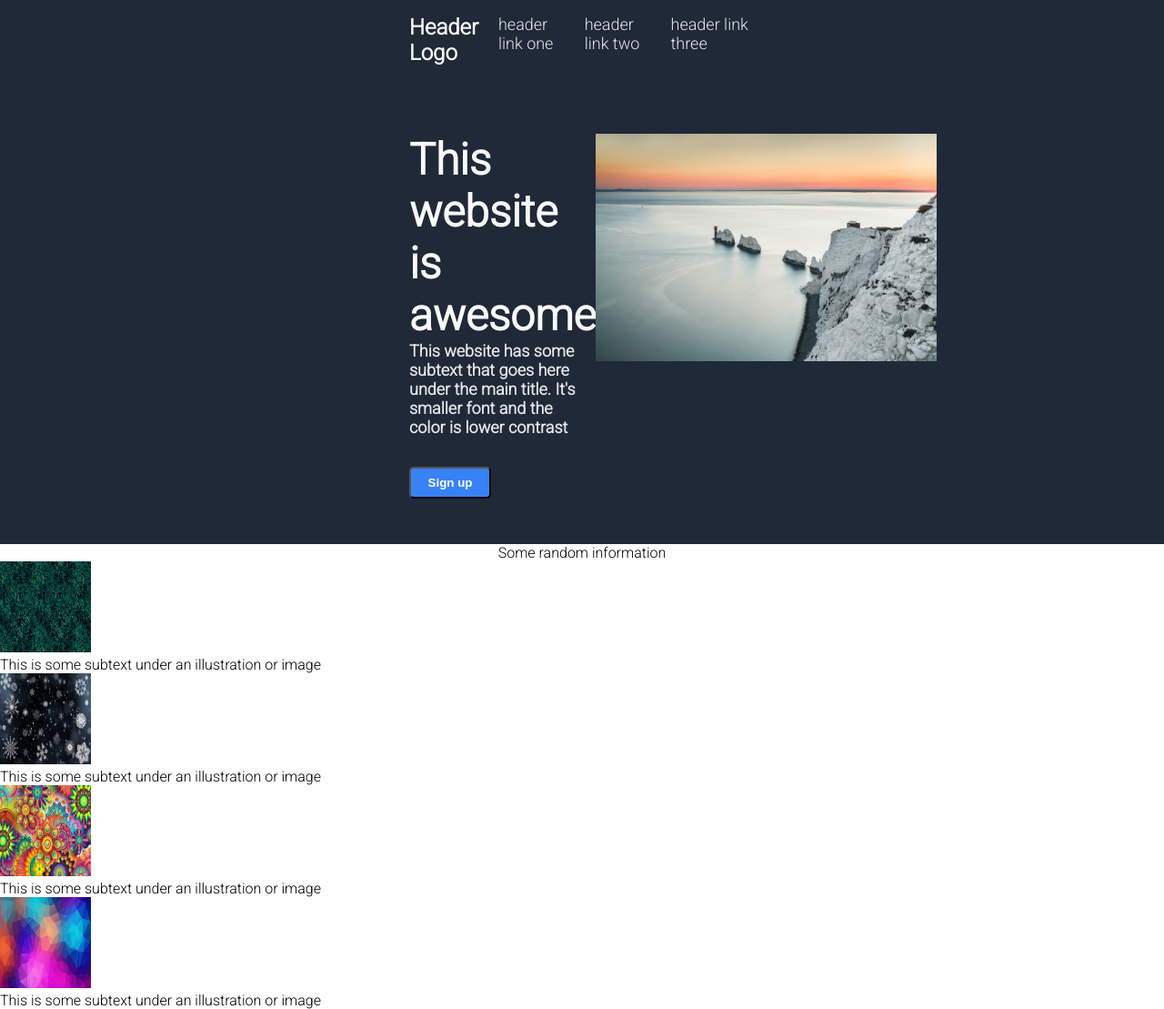
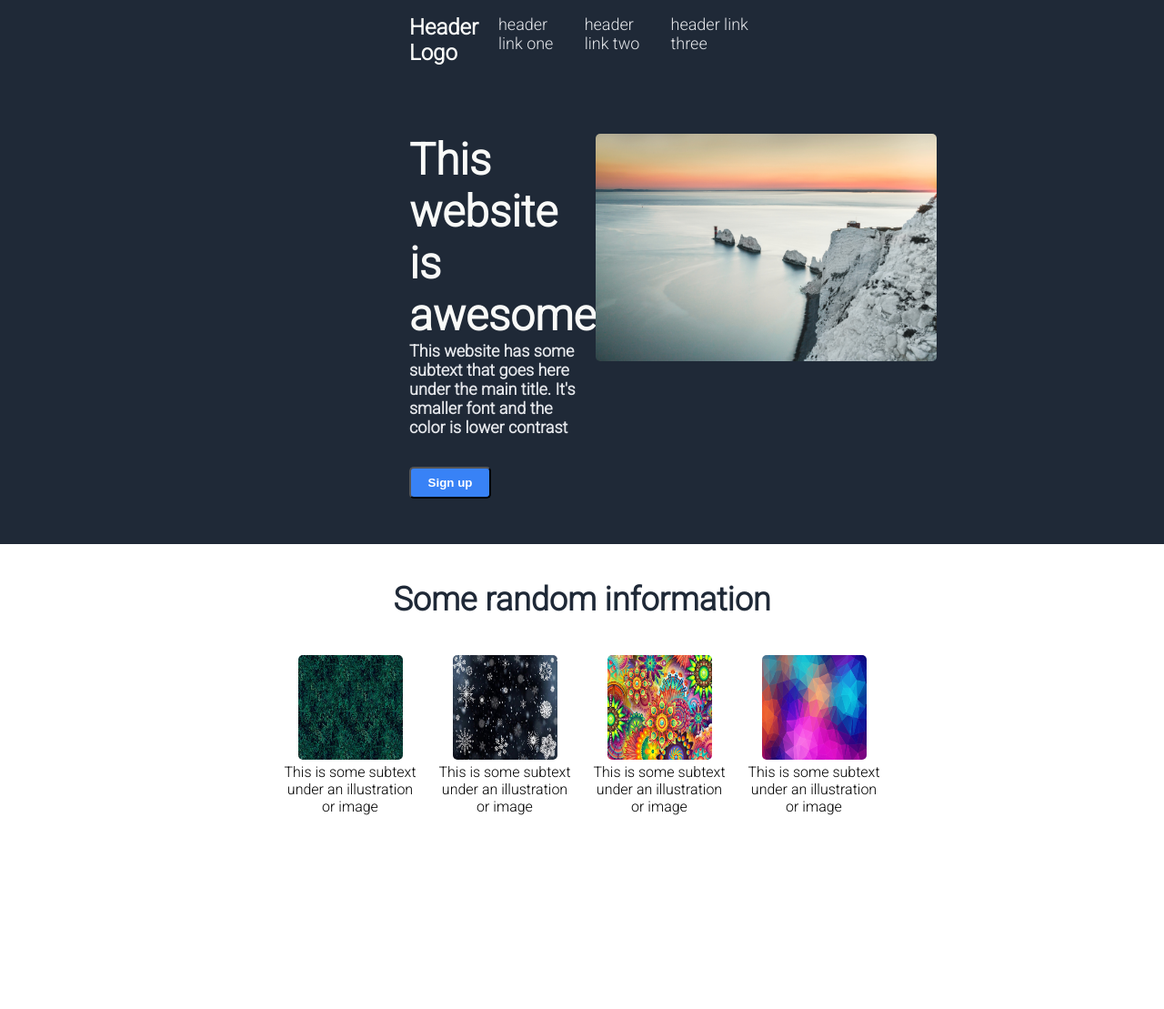
Before and after one commit to FranBedard/Landing-page, a plain HTML site: page index.html in a window 1280 px wide. Shown: the whole page at 91% size. After the commit the page ends 966 px from the top, so only its background shows below. Drawn offline with Linux system fonts and the light colour scheme.

Commit message:
Align everything in box2

```diff
--- a/styles.css
+++ b/styles.css
@@ -10,10 +10,6 @@ body{
 .header{
     background-color: #1F2937;
     padding: 16px 450px 50px;
-
-
-
-
 }
 .top-box{
     display: flex;
@@ -93,14 +89,37 @@ button{
 img{
     width: 450px;
     height: 250px;
+    border-radius: 5px;
+    text-align: end;
 }
 
 .box2{
-    display: flex;
-    justify-content: center;
+    text-align: center;
+   /* border: 1px solid brown;*/
+
 }
 
 .pics{
-    width:100px ;
-    height: 100px;
+    width:115px ;
+    height: 115px;
 }
+
+.pic-container{
+    display: flex;
+    justify-content: center;
+   /* border: 1px solid blue;*/
+    gap: 20px;
+    margin-top: 25px;
+    padding-bottom: 70px;
+}
+
+.info{
+    max-width:150px;
+}
+
+.header2{
+    margin: 40px;
+    font-size: 36px;
+    font-weight: 900;
+    color: #1F2937;
+}
```
Also changed, not shown: index.html (+1 -1 lines).
